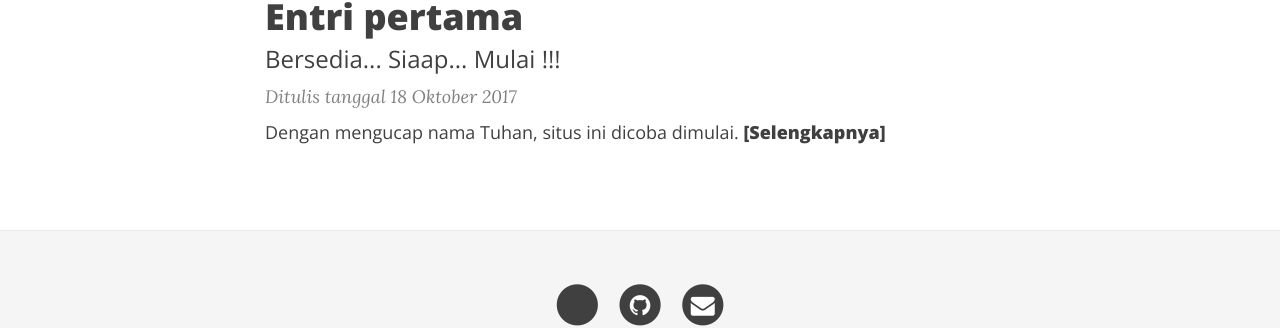
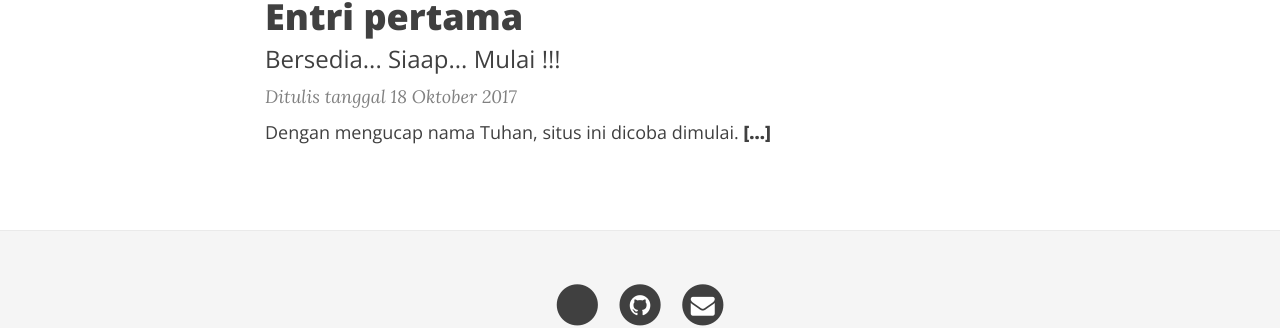
Before and after one commit to begini/begini.github.io, a Jekyll site: the page built from index.html, in a window 1280 px wide and 1049 px high. Shown: the part 616-944 px from the top of the window. Built offline with Jekyll 4.4.1, drawn with Linux system fonts in a browser that asks for light colours; nearby versions of some CDN libraries; the list of posts is cut into pages by our own code.

Commit message:
minor change

```diff
--- a/index.html
+++ b/index.html
@@ -54,7 +54,7 @@ bigimg:
         {{ post.excerpt | strip_html | xml_escape | truncatewords: site.excerpt_length }}
         {% assign excerpt_word_count = post.excerpt | number_of_words %}
         {% if post.content != post.excerpt or excerpt_word_count > site.excerpt_length %}
-          <a href="{{ post.url | prepend: site.baseurl }}" class="post-read-more">[Selengkapnya]</a>
+          <a href="{{ post.url | prepend: site.baseurl }}" class="post-read-more">[...]</a>
         {% endif %}
       </div>
     </div>
```
